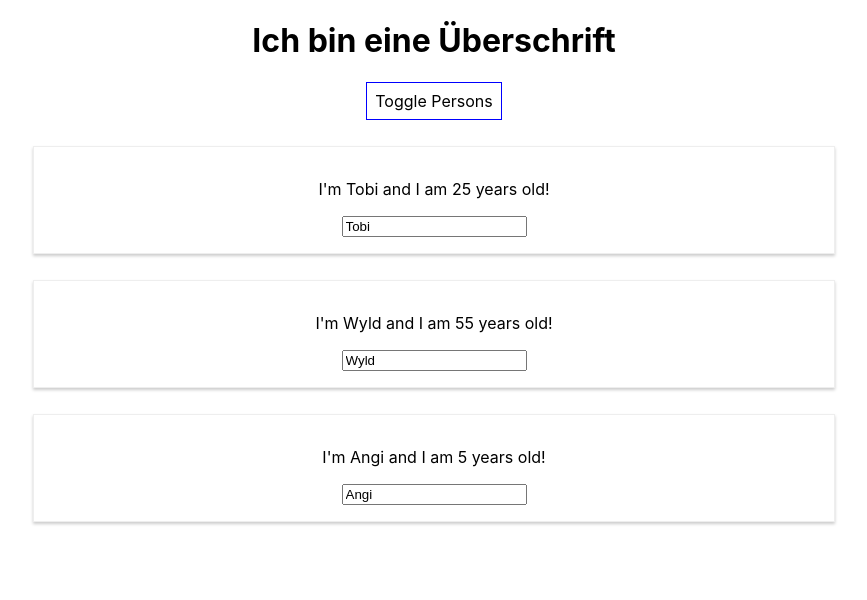
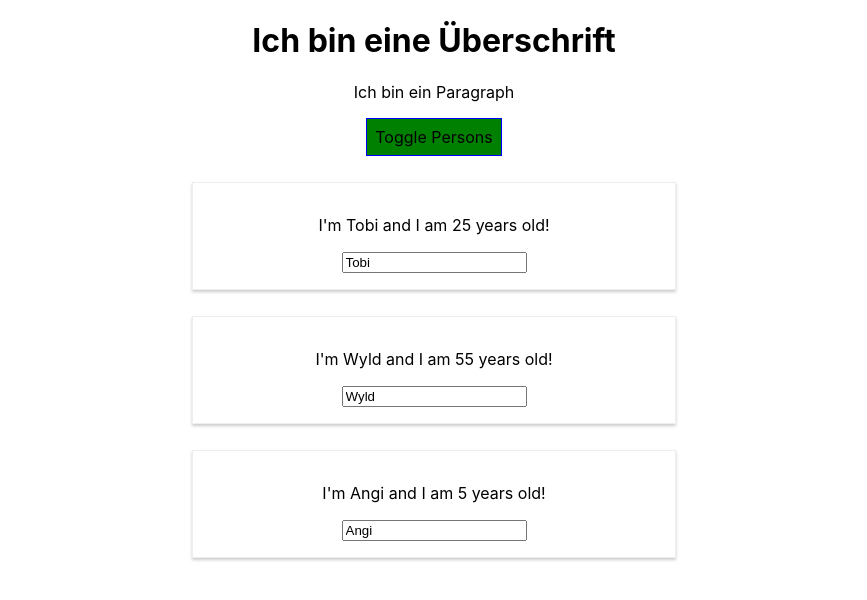
Before and after one commit to Jan-Burger/react-test-app, a React (Create React App) app: page / in a window 1280 px wide. Shown: the top 600 px of the page, without its empty margins (206-1073 px from the left). Built offline with nearby package versions, Linux system fonts and the light colour scheme.

Commit message:
Css styling

```diff
--- a/package.json
+++ b/package.json
@@ -6,6 +6,7 @@
     "@testing-library/jest-dom": "^5.11.9",
     "@testing-library/react": "^11.2.5",
     "@testing-library/user-event": "^12.8.3",
+    "radium": "^0.26.1",
     "react": "^17.0.1",
     "react-dom": "^17.0.1",
     "react-scripts": "4.0.3",
--- a/src/App.css
+++ b/src/App.css
@@ -2,37 +2,11 @@
   text-align: center;
 }
 
-.App-logo {
-  height: 40vmin;
-  pointer-events: none;
+.red {
+  color: #ff0000;
+
 }
 
-@media (prefers-reduced-motion: no-preference) {
-  .App-logo {
-    animation: App-logo-spin infinite 20s linear;
-  }
+.bold {
+  font-weight: bold;
 }
-
-.App-header {
-  background-color: #282c34;
-  min-height: 100vh;
-  display: flex;
-  flex-direction: column;
-  align-items: center;
-  justify-content: center;
-  font-size: calc(10px + 2vmin);
-  color: white;
-}
-
-.App-link {
-  color: #61dafb;
-}
-
-@keyframes App-logo-spin {
-  from {
-    transform: rotate(0deg);
-  }
-  to {
-    transform: rotate(360deg);
-  }
-}
--- a/src/App.js
+++ b/src/App.js
@@ -1,6 +1,7 @@
 import './App.css';
 import React, {useState} from 'react';
 import Person from "./components/Person";
+import Radium, {StyleRoot} from "radium";
 
 function App() {
 
@@ -59,11 +60,15 @@
   };
 
   const style = {
-     backgroundColor: "white",
+     backgroundColor: "green",
      font: "inherit",
      border: "1px solid blue",
      padding: "8px",
-     cursor: "pointer"
+     cursor: "pointer",
+      ":hover": {
+         backgroundColor: "blue",
+         color: "black"
+      }
   };
 
   let persons = null;
@@ -82,17 +87,34 @@
               })}
           </div>
       );
-  };
+  } else {
+            style.backgroundColor = "red";
+            style[":hover"] =  {
+         backgroundColor: "yellow",
+         color: "black"
+      }
+  }
+
+  let classes = []
+  if (personsSate.persons.length <= 2) {
+      classes.push("red");
+  }
+  if (personsSate.persons.length <= 1) {
+      classes.push("bold");
+  }
 
   return (
+      <StyleRoot>
     <div className="App">
       <h1>Ich bin eine Überschrift</h1>
+        <p className={classes.join(" ")}>Ich bin ein Paragraph</p>
       <button onClick={togglePersonHandler}
       style={style}>Toggle Persons</button>
       {persons}
 
     </div>
+          </StyleRoot>
   );
 }
 
-export default App;
+export default Radium(App);
--- a/src/components/Person.js
+++ b/src/components/Person.js
@@ -1,10 +1,17 @@
 import React from 'react';
 import "./Person.css";
+import Radium, {StyleRoot} from "radium";
 
 
 const person = (props) => {
+  const style = {
+    "@media (min-width: 500px)": {
+        width: "450px"
+    }
+  };
+
   return (
-      <div className="Person">
+      <div className="Person" style={style}>
         <p onClick={props.click}>I'm {props.name} and I am {props.age} years old!</p>
         <p>{props.children}</p>
         <input type="text" onChange={props.changed} value={props.name} />
@@ -12,4 +19,4 @@
       )
 };
 
-export default person;
+export default Radium(person);
```
Also changed, not shown: 1 other file (tests, documents, lock files or other folders).
